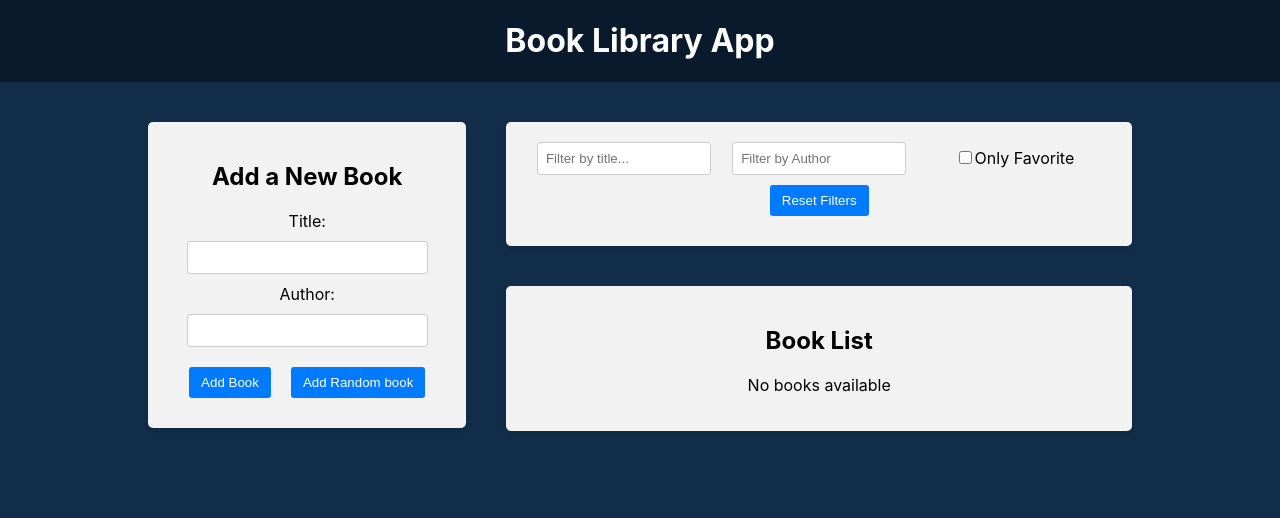
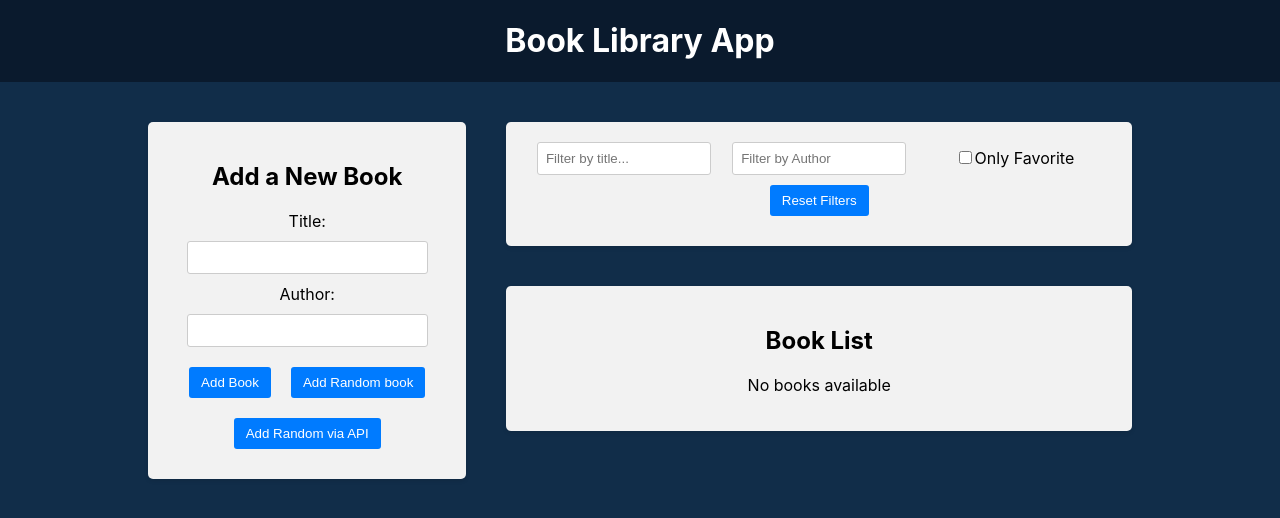
Before and after one commit to timofey1704/Book-Library-app, a React (Create React App) app in the folder frontend/: page / in a window 1280 px wide. Shown: the top 518 px of the page. Built offline with nearby package versions, Linux system fonts and the light colour scheme.

Commit message:
BL-11 add random book via api

```diff
--- a/frontend/package.json
+++ b/frontend/package.json
@@ -7,6 +7,7 @@
     "@testing-library/jest-dom": "^5.17.0",
     "@testing-library/react": "^13.4.0",
     "@testing-library/user-event": "^13.5.0",
+    "axios": "^1.6.7",
     "react": "^18.2.0",
     "react-dom": "^18.2.0",
     "react-icons": "^5.0.1",
--- a/frontend/src/components/BookForm/BookForm.js
+++ b/frontend/src/components/BookForm/BookForm.js
@@ -1,5 +1,6 @@
 import { useState } from 'react'
 import { useDispatch } from 'react-redux'
+import axios from 'axios'
 import { addBook } from '../../redux/ books/actionCreators'
 import createBookWithID from '../../utils/createBookWithID'
 import booksData from '../../data/books.json'
@@ -24,6 +25,17 @@
       dispatch(addBook(book))
       setTitle('')
       setAuthor('')
+    }
+  }
+  const handleAddRandomBookViaAPI = async () => {
+    try {
+      const res = await axios.get('http://localhost:4000/random-book')
+      if (res?.data?.title && res?.data?.author) {
+        // синтаксис ?. позволяет избежать ошибки can't read properties of undefiend если res.data == undefiend
+        dispatch(addBook(createBookWithID(res.data)))
+      }
+    } catch (error) {
+      console.log('Error fetching random book', error)
     }
   }
 
@@ -54,6 +66,9 @@
         <button type="button" onClick={handleAddRandomBook}>
           Add Random book
         </button>
+        <button type="button" onClick={handleAddRandomBookViaAPI}>
+          Add Random via API
+        </button>
       </form>
     </div>
   )
```
Also changed, not shown: 1 other file (tests, documents, lock files or other folders).
